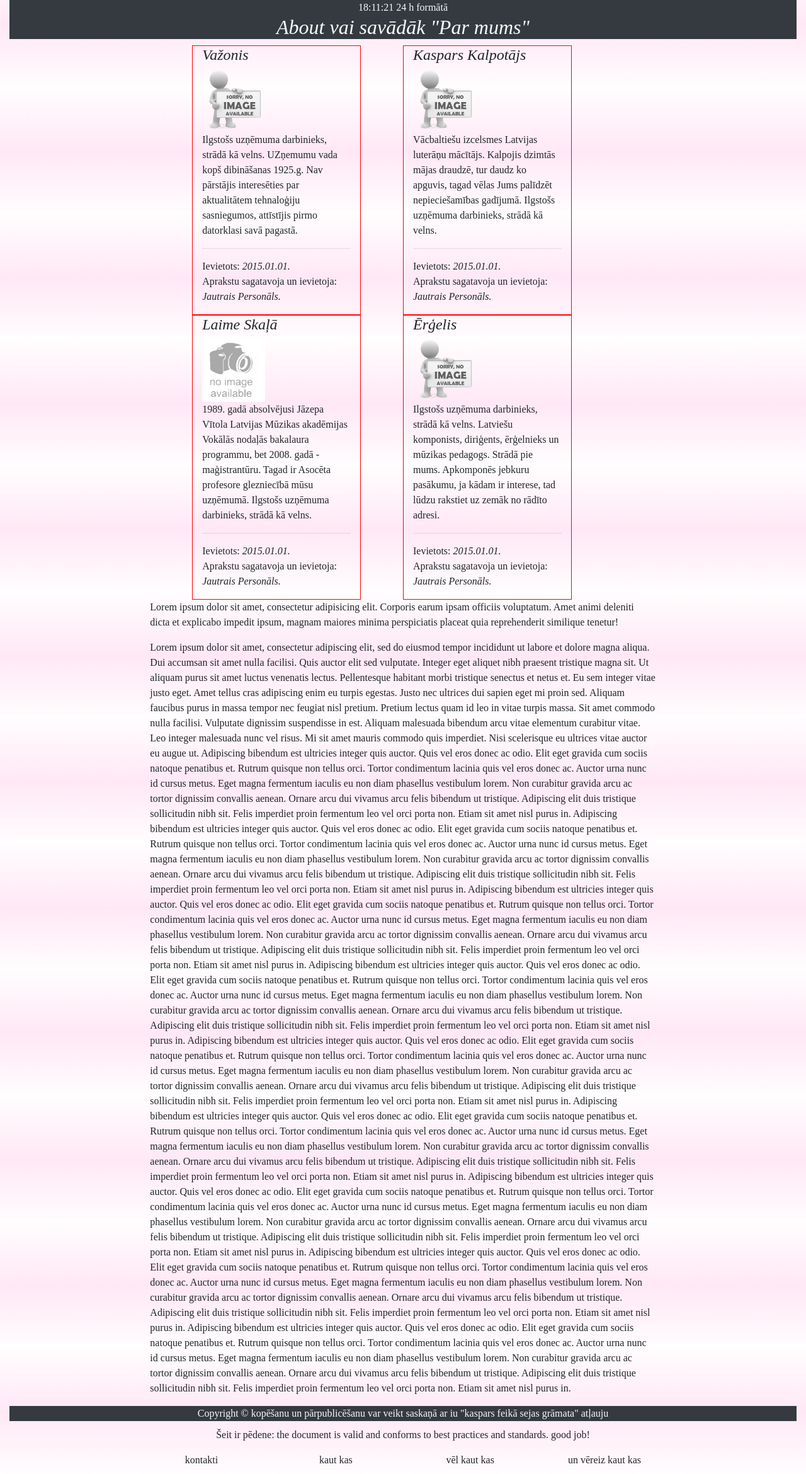
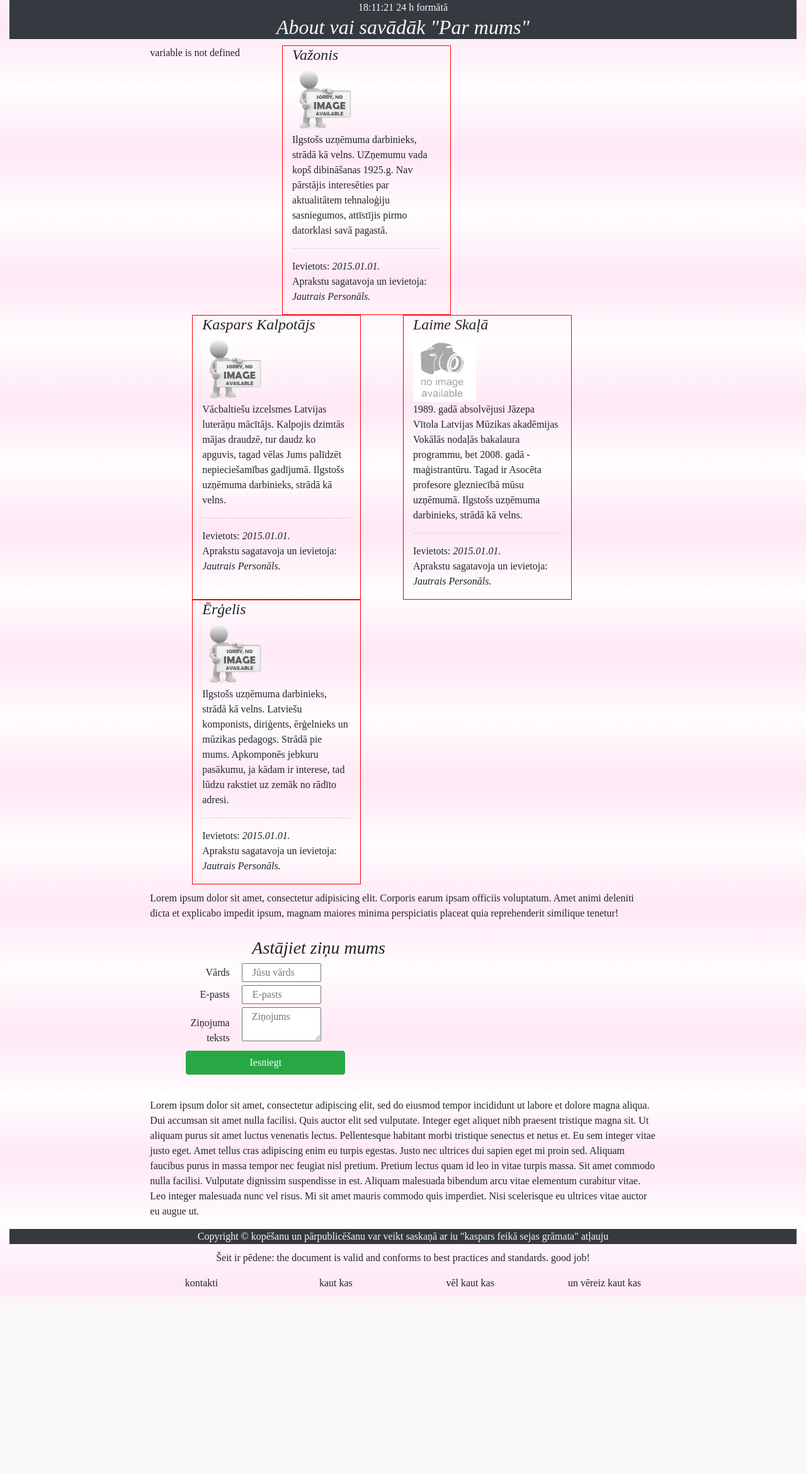
Before and after one commit to KasparsPauks/pylapa, a Flask app: page /about in a window 1280 px wide. Shown: the part 66-2406 px from the top of the page at 63% size. After the commit the page ends 2121 px from the top, so only its background shows below. Run offline with Flask 2, Linux system fonts and the light colour scheme; some libraries are stand-ins or nearby versions.

Commit message:
Kūkas nokārās.

```diff
--- a/main.py
+++ b/main.py
@@ -1,25 +1,66 @@
-from flask import Flask, render_template
-
+# Lai apstrādātu ziņojumus izmantos masīvus
+from collections import namedtuple
+import datetime, time
+from flask import Flask, render_template, request, url_for, redirect,\
+    make_response
+# from wtforms import StringField, PasswordField, validators, Form, BooleanField
+# from wtforms.validators import InputRequired, Email
 
 
 app = Flask(__name__)
 
 
-# Kur atrodas saknes direktorija caur dekorātora adresi
-# {"url" : "view.index",
-# '/blog' : "index" }
-@app.route("/")
+Message = namedtuple('Message', 'message_name, message_email, message_text, message_time,'
+                                'message_time_stamp, message_ErrorMessage')
+messages = []
+
+
+@app.route("/", methods=["GET"])
 def index():
-    return render_template("index.html")
+    message_name_cookie = request.cookies.get("message_name_cookie")
+    response = make_response(render_template("index.html"))
+    return response
+# render_template()
 
 @app.route("/posts")
 def posts():
     return render_template("posts.html")
 
 
-@app.route("/about")
+@app.route("/about",  methods=["POST", "GET"])
 def about():
-    return render_template("about.html")
+    return render_template("about.html", messages=messages)
+
+
+@app.route('/getcookie')
+def getcookie():
+    message_name_cookie = request.cookies.get("message_name_cookie")
+
+    return message_name_cookie
+
+@app.route("/add_message", methods=["POST", "GET"])
+def add_message():
+    message_name_cookies = request.cookies.get('message_name_cookies')
+
+    message_name = request.form["message_name"]
+    message_ErrorMessage = ''
+    if message_name == '':
+        message_ErrorMessage = 'Jāaizpilda lauki'
+    message_email = request.form["message_email"]
+    if message_email == '':
+        message_ErrorMessage = 'Jāaizpilda lauki'
+    message_text = request.form["message_text"]
+    if message_text == '':
+        message_ErrorMessage = 'Jāaizpilda lauki'
+    message_time = datetime.datetime.now().strftime("%Y-%m-%d %H:%M:%S")
+    message_time_stamp = int(time.time())
+    messages.append(Message(message_name, message_email, message_text, message_time,
+                            message_time_stamp, message_ErrorMessage))
+    response = make_response(redirect(url_for('about')))
+    response.set_cookie("message_name_cookie", message_name, max_age=60*10)
+
+
+    return response
 
 
 
--- a/static/ownScripts/scripts.js
+++ b/static/ownScripts/scripts.js
@@ -5,7 +5,6 @@ function showTime(){
     var m = date.getMinutes(); // 0 - 59
     var s = date.getSeconds(); // 0 - 59
     var session = "24 h formātā";
-
     if(h  < 10){
     	h = "0" + h;
     }
@@ -15,9 +14,12 @@ function showTime(){
     if(s<10){
     	s = "0" + s  ;
     }
-
-
     var time = h + ":" + m + ":" + s + " " + session ;
     document.getElementById("MyClockDisplay").textContent = time;
     setTimeout(showTime, 1000);
  }
+// Iegūt fiksētu laiku un ielikt dokumentā:
+function fixedTime(){
+    var dt = new Date();
+document.getElementById("fixedTime").innerHTML = dt.toLocaleString();
+}
--- a/static/style/style.css
+++ b/static/style/style.css
@@ -2,6 +2,7 @@
   font-family:  serif;
 }
 *{
+    margin: 0;
 	box-sizing: border-box;
 }
 html,body{
@@ -9,6 +10,9 @@ html,body{
     padding:0;
     height:100%; /* needed for container min-height */
 
+}
+.textRight{
+    text-align : right;
 }
 .row{
 	margin-top: 10px;
--- a/templates/about.html
+++ b/templates/about.html
@@ -1,4 +1,5 @@
 {% extends 'base.html' %}
+
 <!--Aizliktņa virsraksts-->
 {% block title %}
     About
@@ -15,9 +16,18 @@
 {% block content_main %}
 
 
+
+
 <!--Tā kā šajā lapā vairāk nav vajadzība pēc dekorācijām, tad liekam nost
  karuseļus un sākam nopietnu darbu -->
 <div class="row col-md-8 offset-md-2">
+    {% if message_name_cookie is defined %}
+    <p>
+        Hello {{ print(message_name_cookie) }}!
+    </p>
+    {% else %}
+    variable is not defined
+{% endif %}
     <div class="person col-md-4 offset-md-1">
         <div class="name">
             <h4>Važonis</h4>
@@ -108,79 +118,76 @@
             </p>
         </div>
     </div>
+</div>
+<div class="row col-md-8 offset-md-2">
     <p>
         Lorem ipsum dolor sit amet, consectetur adipisicing elit. Corporis earum ipsam officiis
     voluptatum. Amet animi deleniti dicta et explicabo impedit ipsum, magnam maiores minima
     perspiciatis placeat quia reprehenderit similique tenetur!
     </p>
+</div>
+<div class="row col-md-8 offset-md-2">
+    <h3 class=" titleCenter  col-md-8" >
+        Astājiet ziņu mums
+    </h3>
+    <div class="form-group col-md-8">
+        <form method="POST" action="/add_message" >
+            <label for="message_name" class="col-md-3 textRight" >Vārds</label>
+            <input class="col-md-3" type="text" name="message_name" id="message_name" placeholder="Jūsu vārds">
+            <br>
+            <label for="message_email" class="col-md-3 textRight">E-pasts</label>
+            <input class="col-md-3" type="email" name="message_email" id="message_email" placeholder="E-pasts">
+            <br>
+            <label for="message_text" class="col-md-3 textRight">Ziņojuma teksts</label>
+            <textarea class="col-md-3" name="message_text" id="message_text" placeholder="Ziņojums"></textarea>
+            <br>
+            <button class="col-md-6 btn btn-success offset-md-1" type="submit" >Iesniegt</button>
 
+        </form>
+    </div>
+
+</div>
+    <!--Ziņu izvadīšanas vieta-->
+<div class="row col-md-8 offset-md-2">
+
+{% for message in messages %}
+    <div class="col-md-8">
+        <h6>Paldies, <b> {{ message.message_name}}</b>, ka tastājāt mums ziņu, mēs ar Jums sazināsimies.</h6>
+        <div class="col-md-12 textJusifity">
+        {{ message.message_text }}
+        </div>
+        <div class="col-md-12" >
+        {{ message.message_email}}
+        </div>
+        <p>Ziņojums iesniegts:</p>
+        <div class="col-md-12" >
+        {{ message.message_time}} &nbsp; Cilvēciskais laika formāts
+        </div>
+        <div class="col-md-12 hidden" >
+        {{ message.message_time_stamp}} &nbsp; Datubāzes formāts/unix laiks
+        </div>
+<p class=" message " id="ErrorMessage">{{
+    message.message_ErrorMessage
+    }}</p>
+    </div>
+{% endfor %} <!--for message in messages-->
+
+
+</div>
+<div class="row col-md-8 offset-md-2">
 <p>
 
-    Lorem ipsum dolor sit amet, consectetur adipiscing elit, sed do eiusmod tempor incididunt ut labore et dolore magna aliqua. Dui accumsan sit amet nulla facilisi. Quis auctor elit sed vulputate. Integer eget aliquet nibh praesent tristique magna sit. Ut aliquam purus sit amet luctus venenatis lectus. Pellentesque habitant morbi tristique senectus et netus et. Eu sem integer vitae justo eget. Amet tellus cras adipiscing enim eu turpis egestas. Justo nec ultrices dui sapien eget mi proin sed. Aliquam faucibus purus in massa tempor nec feugiat nisl pretium. Pretium lectus quam id leo in vitae turpis massa. Sit amet commodo nulla facilisi. Vulputate dignissim suspendisse in est. Aliquam malesuada bibendum arcu vitae elementum curabitur vitae. Leo integer malesuada nunc vel risus. Mi sit amet mauris commodo quis imperdiet. Nisi scelerisque eu ultrices vitae auctor eu augue ut.
+    Lorem ipsum dolor sit amet, consectetur adipiscing elit, sed do eiusmod tempor incididunt ut labore et
+    dolore magna aliqua. Dui accumsan sit amet nulla facilisi. Quis auctor elit sed vulputate. Integer eget aliquet
+    nibh praesent tristique magna sit. Ut aliquam purus sit amet luctus venenatis lectus. Pellentesque habitant morbi
+    tristique senectus et netus et. Eu sem integer vitae justo eget. Amet tellus cras adipiscing enim eu turpis egestas.
+    Justo nec ultrices dui sapien eget mi proin sed. Aliquam faucibus purus in massa tempor nec feugiat nisl pretium.
+    Pretium lectus quam id leo in vitae turpis massa. Sit amet commodo nulla facilisi. Vulputate dignissim suspendisse
+    in est. Aliquam malesuada bibendum arcu vitae elementum curabitur vitae. Leo integer malesuada nunc vel risus. Mi
+    sit amet mauris commodo quis imperdiet. Nisi scelerisque eu ultrices vitae auctor eu augue ut.
 
-    Adipiscing bibendum est ultricies integer quis auctor. Quis vel eros donec ac odio. Elit eget
-    gravida cum sociis natoque penatibus et. Rutrum quisque non tellus orci. Tortor condimentum
-    lacinia quis vel eros donec ac. Auctor urna nunc id cursus metus. Eget magna fermentum iaculis
-    eu non diam phasellus vestibulum lorem. Non curabitur gravida arcu ac tortor dignissim convallis
-    aenean. Ornare arcu dui vivamus arcu felis bibendum ut tristique. Adipiscing elit duis tristique
-    sollicitudin nibh sit. Felis imperdiet proin fermentum leo vel orci porta non. Etiam sit amet
-    nisl purus in.
-    Adipiscing bibendum est ultricies integer quis auctor. Quis vel eros donec ac odio. Elit eget
-    gravida cum sociis natoque penatibus et. Rutrum quisque non tellus orci. Tortor condimentum
-    lacinia quis vel eros donec ac. Auctor urna nunc id cursus metus. Eget magna fermentum iaculis
-    eu non diam phasellus vestibulum lorem. Non curabitur gravida arcu ac tortor dignissim convallis
-    aenean. Ornare arcu dui vivamus arcu felis bibendum ut tristique. Adipiscing elit duis tristique
-    sollicitudin nibh sit. Felis imperdiet proin fermentum leo vel orci porta non. Etiam sit amet
-    nisl purus in.
-    Adipiscing bibendum est ultricies integer quis auctor. Quis vel eros donec ac odio. Elit eget
-    gravida cum sociis natoque penatibus et. Rutrum quisque non tellus orci. Tortor condimentum
-    lacinia quis vel eros donec ac. Auctor urna nunc id cursus metus. Eget magna fermentum iaculis
-    eu non diam phasellus vestibulum lorem. Non curabitur gravida arcu ac tortor dignissim convallis
-    aenean. Ornare arcu dui vivamus arcu felis bibendum ut tristique. Adipiscing elit duis tristique
-    sollicitudin nibh sit. Felis imperdiet proin fermentum leo vel orci porta non. Etiam sit amet
-    nisl purus in.
-    Adipiscing bibendum est ultricies integer quis auctor. Quis vel eros donec ac odio. Elit eget
-    gravida cum sociis natoque penatibus et. Rutrum quisque non tellus orci. Tortor condimentum
-    lacinia quis vel eros donec ac. Auctor urna nunc id cursus metus. Eget magna fermentum iaculis
-    eu non diam phasellus vestibulum lorem. Non curabitur gravida arcu ac tortor dignissim convallis
-    aenean. Ornare arcu dui vivamus arcu felis bibendum ut tristique. Adipiscing elit duis tristique
-    sollicitudin nibh sit. Felis imperdiet proin fermentum leo vel orci porta non. Etiam sit amet
-    nisl purus in.
-Adipiscing bibendum est ultricies integer quis auctor. Quis vel eros donec ac odio. Elit eget
-    gravida cum sociis natoque penatibus et. Rutrum quisque non tellus orci. Tortor condimentum
-    lacinia quis vel eros donec ac. Auctor urna nunc id cursus metus. Eget magna fermentum iaculis
-    eu non diam phasellus vestibulum lorem. Non curabitur gravida arcu ac tortor dignissim convallis
-    aenean. Ornare arcu dui vivamus arcu felis bibendum ut tristique. Adipiscing elit duis tristique
-    sollicitudin nibh sit. Felis imperdiet proin fermentum leo vel orci porta non. Etiam sit amet
-    nisl purus in.
-Adipiscing bibendum est ultricies integer quis auctor. Quis vel eros donec ac odio. Elit eget
-    gravida cum sociis natoque penatibus et. Rutrum quisque non tellus orci. Tortor condimentum
-    lacinia quis vel eros donec ac. Auctor urna nunc id cursus metus. Eget magna fermentum iaculis
-    eu non diam phasellus vestibulum lorem. Non curabitur gravida arcu ac tortor dignissim convallis
-    aenean. Ornare arcu dui vivamus arcu felis bibendum ut tristique. Adipiscing elit duis tristique
-    sollicitudin nibh sit. Felis imperdiet proin fermentum leo vel orci porta non. Etiam sit amet
-    nisl purus in.
-Adipiscing bibendum est ultricies integer quis auctor. Quis vel eros donec ac odio. Elit eget
-    gravida cum sociis natoque penatibus et. Rutrum quisque non tellus orci. Tortor condimentum
-    lacinia quis vel eros donec ac. Auctor urna nunc id cursus metus. Eget magna fermentum iaculis
-    eu non diam phasellus vestibulum lorem. Non curabitur gravida arcu ac tortor dignissim convallis
-    aenean. Ornare arcu dui vivamus arcu felis bibendum ut tristique. Adipiscing elit duis tristique
-    sollicitudin nibh sit. Felis imperdiet proin fermentum leo vel orci porta non. Etiam sit amet
-    nisl purus in.
-Adipiscing bibendum est ultricies integer quis auctor. Quis vel eros donec ac odio. Elit eget
-    gravida cum sociis natoque penatibus et. Rutrum quisque non tellus orci. Tortor condimentum
-    lacinia quis vel eros donec ac. Auctor urna nunc id cursus metus. Eget magna fermentum iaculis
-    eu non diam phasellus vestibulum lorem. Non curabitur gravida arcu ac tortor dignissim convallis
-    aenean. Ornare arcu dui vivamus arcu felis bibendum ut tristique. Adipiscing elit duis tristique
-    sollicitudin nibh sit. Felis imperdiet proin fermentum leo vel orci porta non. Etiam sit amet
-    nisl purus in.
-Adipiscing bibendum est ultricies integer quis auctor. Quis vel eros donec ac odio. Elit eget
-    gravida cum sociis natoque penatibus et. Rutrum quisque non tellus orci. Tortor condimentum
-    lacinia quis vel eros donec ac. Auctor urna nunc id cursus metus. Eget magna fermentum iaculis
-    eu non diam phasellus vestibulum lorem. Non curabitur gravida arcu ac tortor dignissim convallis
-    aenean. Ornare arcu dui vivamus arcu felis bibendum ut tristique. Adipiscing elit duis tristique
-    sollicitudin nibh sit. Felis imperdiet proin fermentum leo vel orci porta non. Etiam sit amet
-    nisl purus in.
+
+
 
 </p>
 </div>
@@ -203,5 +210,6 @@ Adipiscing bibendum est ultricies integer quis auctor. Quis vel eros donec ac od
 
 
 
+
 {% endblock %}
 <!--Pēdene tiek pielasīta no base.html-->
--- a/templates/base.html
+++ b/templates/base.html
@@ -27,8 +27,8 @@
   <meta name="msapplication-TileImage" content="/ms-icon-144x144.png">
   <meta name="theme-color" content="#ffffff">
   <meta name="viewport" content="width=device-width, initial-scale=1">
-  <!--The Own scripts -->
-  <script src="/static/ownScripts/scripts.js"></script>
+<!--The Own scripts -->
+<script src="/static/ownScripts/scripts.js"></script>
   <title>
     {% block title %}
 
```
Also changed, not shown: templates/index.html (+6 -20 lines).
